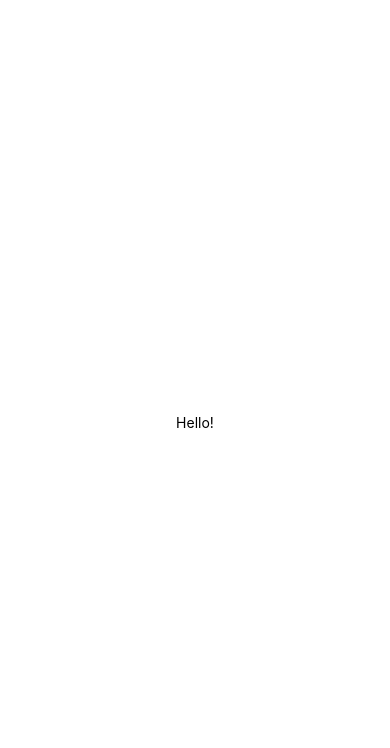
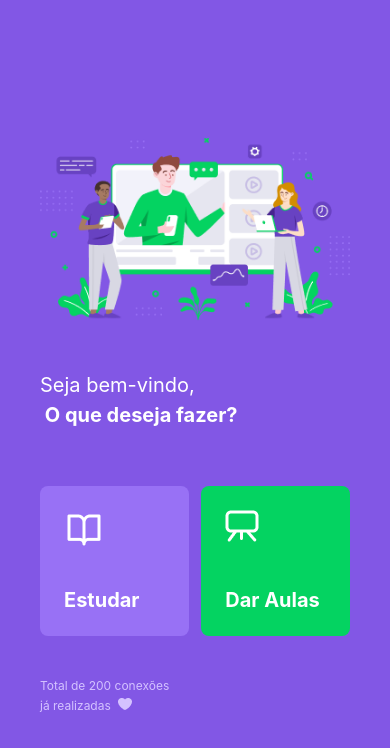
Before and after one commit to eduardo-ehsc/proffy-nlw-booster, a React Native app in the folder mobile/: screen / in a window 390 px wide. Shown: the top 748 px of the page. Built offline with nearby package versions, Linux system fonts and the light colour scheme.

Commit message:
Estilização Landing Page

```diff
--- a/mobile/App.tsx
+++ b/mobile/App.tsx
@@ -1,21 +1,13 @@
 import { StatusBar } from 'expo-status-bar';
 import React from 'react';
-import { StyleSheet, Text, View } from 'react-native';
+import { View } from 'react-native';
+import Landing from './src/pages/Landing';
 
 export default function App() {
   return (
-    <View style={styles.container}>
-      <Text>Hello!</Text>
-      <StatusBar style="auto" />
-    </View>
+    <>
+      <Landing />
+      <StatusBar style="light" />
+    </>
   );
 }
-
-const styles = StyleSheet.create({
-  container: {
-    flex: 1,
-    backgroundColor: '#fff',
-    alignItems: 'center',
-    justifyContent: 'center',
-  },
-});
--- /dev/null
+++ b/mobile/src/@types/index.d.ts
@@ -0,0 +1 @@
+declare module '*.png';
--- /dev/null
+++ b/mobile/src/pages/Landing/index.tsx
@@ -0,0 +1,46 @@
+import React from 'react';
+import { View, Image, Text, TouchableOpacity } from 'react-native';
+import styles from './styles';
+
+import landingImg from '../../assets/images/landing.png';
+import studyIcon from '../../assets/images/icons/study.png';
+import giveClassesIcon from '../../assets/images/icons/give-classes.png';
+import heartIcon from '../../assets/images/icons/heart.png';
+
+function Landing(){
+    return (
+        <View style={styles.container}>
+            <Image source={landingImg} style={styles.banner} />
+
+            <Text style={styles.title}>
+                Seja bem-vindo, {'\n'}
+                <Text style={styles.titleBold}> O que deseja fazer?</Text>
+            </Text>
+
+            <View style={styles.buttonsContainer}>
+                <TouchableOpacity style={[styles.button, styles.buttonPrimary]}>
+                    <Image source={studyIcon} />
+
+                    <Text style={styles.buttonText}>
+                        Estudar
+                    </Text>
+                </TouchableOpacity>
+
+                <TouchableOpacity style={[styles.button, styles.buttonSecondary]}>
+                    <Image source={giveClassesIcon} />
+
+                    <Text style={styles.buttonText}>
+                        Dar Aulas
+                    </Text>
+                </TouchableOpacity>
+            </View>
+
+            <Text style={styles.totalConnections}>
+                Total de 200 conexões já realizadas {' '}
+                <Image source={heartIcon}/>
+            </Text>
+        </View>
+    )
+}
+
+export default Landing;
--- /dev/null
+++ b/mobile/src/pages/Landing/styles.ts
@@ -0,0 +1,65 @@
+import { StyleSheet } from 'react-native';
+
+const styles = StyleSheet.create({
+    container: {
+        flex: 1,
+        backgroundColor: "#8257E5",
+        justifyContent: 'center',
+        padding: 40,
+    },
+
+    banner: {
+        width: '100%',
+        resizeMode: "contain",
+    },
+
+    title: {
+        color: '#fff',
+        fontSize: 20,
+        lineHeight: 30,
+        marginTop: 40,
+    },
+
+    titleBold: {
+        fontWeight: 'bold',
+    },
+
+    buttonsContainer: {
+        flexDirection: 'row',
+        marginTop: '18%',
+        justifyContent: 'space-between'
+    },
+
+    button: {
+        height: 150,
+        width: '48%',
+        backgroundColor: '#333',
+        borderRadius: 8,
+        padding: 24,
+        justifyContent: 'space-between'
+    },
+
+    buttonPrimary: {
+        backgroundColor: '#9871f5'
+    },
+
+    buttonSecondary: {
+        backgroundColor: '#04d361'
+    },
+
+    buttonText: {
+        fontWeight: 'bold',
+        color: '#fff',
+        fontSize: 20
+    },
+
+    totalConnections: {
+        color: '#d4c2ff',
+        fontSize: 12,
+        lineHeight: 20,
+        maxWidth: 140,
+        marginTop: 40,
+    },
+})
+
+export default styles;
```
